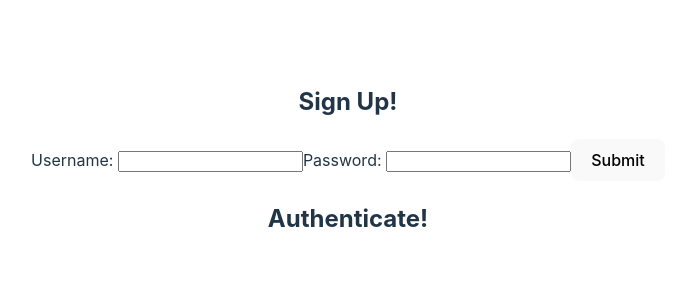
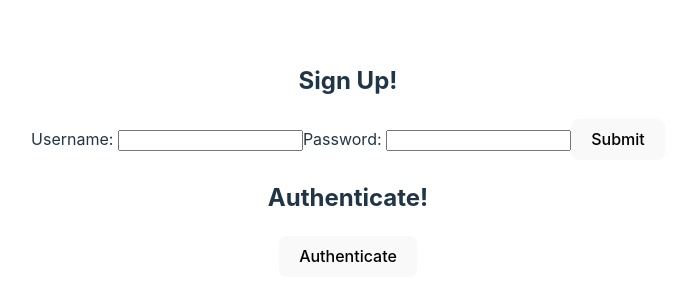
Before and after one commit to cat-thebeesknees/Block-27-WS, a React (Vite) app in the folder React Forms/: page / in a window 1280 px wide. Shown: the part 240-540 px from the top of the page, without its empty margins (292-968 px from the left). Built offline with nearby package versions, Linux system fonts and the light colour scheme.

Commit message:
fixed the token problem

```diff
--- a/React Forms/src/components/Authenitcate.jsx
+++ b/React Forms/src/components/Authenitcate.jsx
@@ -1,7 +1,41 @@
-import React from "react";
+import { useState } from "react";
+import PropTypes from "prop-types";
 
 
-export default function Authenticate() {
+export default function Authenticate({ token }) {
+    const [successMessage, setSuccessMessage] = useState(null);
+    const [error, setError] = useState(null);
+    async function handleClick() {
+        try {
+            const response = await fetch('https://fsa-jwt-practice.herokuapp.com/authenticate', {
+                method: "GET",
+                headers: {
+                    "Content-Type": "application/json",
+                    Authorization: `Bearer ${token}`,
+                },
+            });
 
-    return <h2>Authenticate!</h2>;
+            const result = await response.json();
+            console.log(result);
+            setSuccessMessage(result.message);
+        } catch (error) {
+            setError("Error while authenticating token.");
+            console.error("Error authenticating token:", error);
+    }
 }
+
+    return (
+        <>
+        <div>
+    <h2>Authenticate!</h2>
+    {successMessage && <p>{successMessage}</p>}
+    {error && <p>{error}</p>}
+        <button onClick={handleClick}>Authenticate</button>
+        </div>
+    </>
+    );
+}
+
+Authenticate.propTypes = {
+    token: PropTypes.string,
+  };
--- a/React Forms/src/components/SignUpForm.jsx
+++ b/React Forms/src/components/SignUpForm.jsx
@@ -1,6 +1,7 @@
-import React, { useState } from "react";
+import { useState } from "react";
+import PropTypes from "prop-types";
 
-export default function SignUpForm() {
+export default function SignUpForm({ setToken }) {
   const [username, setUsername] = useState("");
   const [password, setPassword] = useState("");
   const [error, setError] = useState(null);
@@ -9,14 +10,27 @@ export default function SignUpForm() {
     event.preventDefault();
 
     try {
-        const response = await fetch("https://fsa-jwt-practice.herokuapp.com/signup");
-        const result = await response.json();
-        console.log(result);
+        const response = await fetch('https://fsa-jwt-practice.herokuapp.com/signup', {
+        method: "POST",
+        headers: {
+          "Content-Type": "application/json",
+        },
+        body: JSON.stringify({ username, password }),
+        });
 
+      const result = await response.json();
+      console.log(result);
+
+      setToken(result.token);
     } catch (error) {
       setError(error.message);
     }
   }
+
+
+
+
+
 
   return (
     <>
@@ -26,6 +40,7 @@ export default function SignUpForm() {
         <label>
           Username:{" "}
           <input
+          type="text"
             value={username}
             onChange={(e) => setUsername(e.target.value)}
           />
@@ -34,6 +49,7 @@ export default function SignUpForm() {
         <label>
           Password:{" "}
           <input
+          type="password"
             value={password}
             onChange={(e) => setPassword(e.target.value)}
           />
@@ -43,3 +59,6 @@ export default function SignUpForm() {
     </>
   );
 }
+SignUpForm.propTypes = {
+  setToken: PropTypes.func.isRequired,
+};
```
